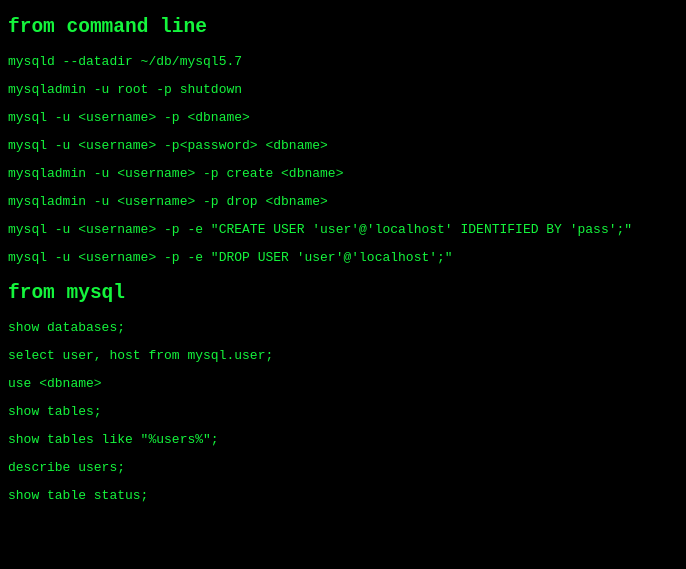
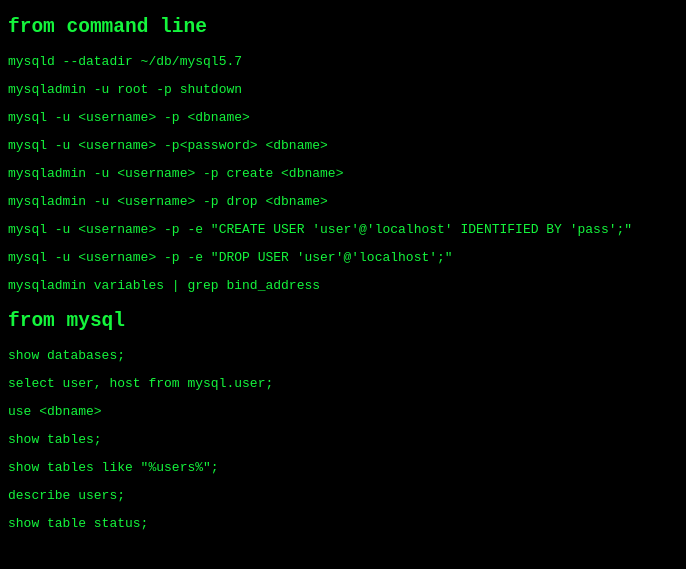
Before and after one commit to davejagoda/davejagoda.github.io, a Jekyll site: the page built from useful/useful_mysql_commands.md, in a window 1280 px wide. Shown: the top 569 px of the page, without its empty margins (0-686 px from the left). Built offline with Jekyll 4.4.1, drawn with Linux system fonts in a browser that asks for light colours.

Commit message:
Add command to check mysql bind address

```diff
--- a/useful/useful_mysql_commands.md
+++ b/useful/useful_mysql_commands.md
@@ -22,6 +22,8 @@
 
 `mysql -u <username> -p -e "DROP USER 'user'@'localhost';"`
 
+`mysqladmin variables | grep bind_address`
+
 from mysql
 ----------
 
```
